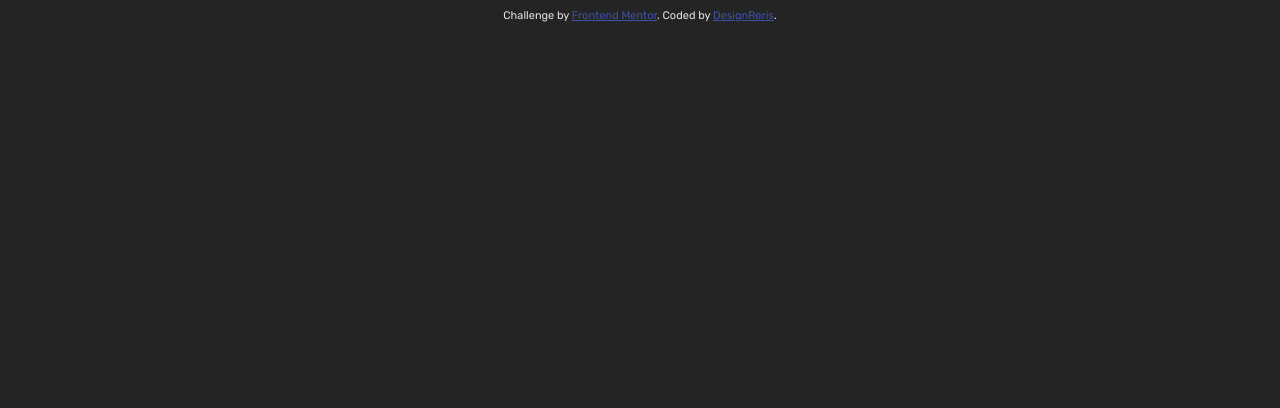
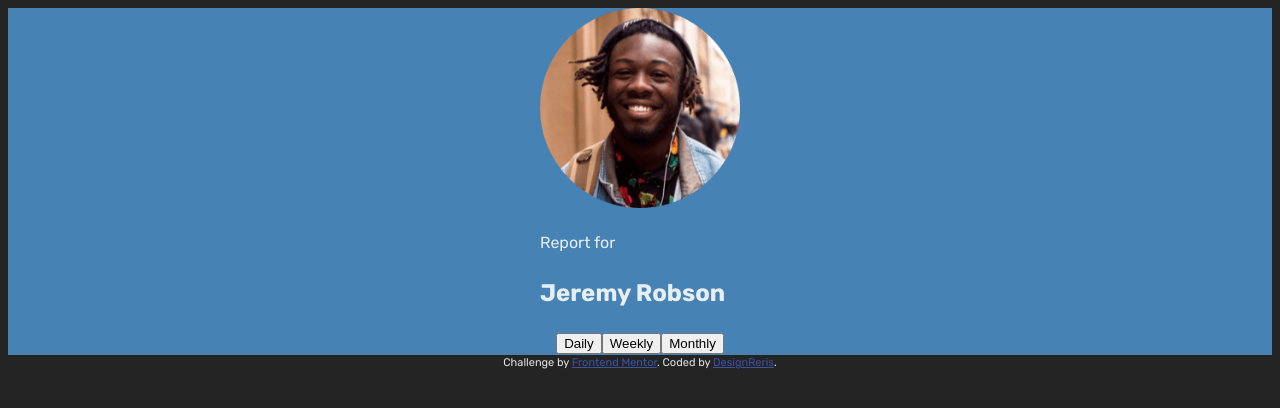
Before and after one commit to WinjiShinji/challenge_timetrackingdashboard, a React (Vite) app: page / in a window 1280 px wide. Shown: the top 408 px of the page. Built offline with nearby package versions, Linux system fonts and the light colour scheme.

Commit message:
Routing -  react-router-dom Context - Reducers

```diff
--- a/package.json
+++ b/package.json
@@ -11,7 +11,8 @@
   },
   "dependencies": {
     "react": "^18.2.0",
-    "react-dom": "^18.2.0"
+    "react-dom": "^18.2.0",
+    "react-router-dom": "^6.23.1"
   },
   "devDependencies": {
     "@types/react": "^18.2.66",
--- a/src/App.tsx
+++ b/src/App.tsx
@@ -1,9 +1,18 @@
+import { BrowserRouter, Route, Routes } from "react-router-dom"
 import Footer from "./components/Footer"
+import Home from "./pages/Home"
+import { AppProvider } from "./context/AppContext"
 
 function App() {
-
   return (
     <>
+      <AppProvider>
+        <BrowserRouter>
+          <Routes>
+            <Route path="/" element={<Home />} />
+          </Routes>
+        </BrowserRouter>
+      </AppProvider>
       <Footer />
     </>
   )
--- /dev/null
+++ b/src/components/CardTop.tsx
@@ -0,0 +1,58 @@
+import { useContext } from "react"
+import profile_img from "../assets/images/image-jeremy.png"
+import AppContext from "../context/AppContext"
+
+export default function CardTop() {
+  const { state, dispatch } = useContext(AppContext)
+  console.log(state)
+
+  return (
+    <section className="card_top">
+      {/* Card Header */}
+      <header>
+        <img
+          className="card_top-img"
+          src={profile_img}
+          alt="Your profile picture"
+          width={200}
+          height={200}
+          loading="eager"
+        />
+        <div className="card_top-text">
+          <p>Report for</p>
+          <h1>Jeremy Robson</h1>
+        </div>
+      </header>
+      {/* Card Body */}
+      <div>
+        <button
+          className="card_top-btn"
+          type="button"
+          onClick={() => {
+            dispatch({ type: "daily" })
+          }}
+        >
+          Daily
+        </button>
+        <button
+          className="card_top-btn"
+          type="button"
+          onClick={() => {
+            dispatch({ type: "weekly" })
+          }}
+        >
+          Weekly
+        </button>
+        <button
+          className="card_top-btn"
+          type="button"
+          onClick={() => {
+            dispatch({ type: "monthly" })
+          }}
+        >
+          Monthly
+        </button>
+      </div>
+    </section>
+  )
+}
--- /dev/null
+++ b/src/context/AppContext.tsx
@@ -0,0 +1,25 @@
+import { ReactNode, createContext, useReducer } from "react"
+import { initState, timeReducer } from "../reducers/timeReducer"
+
+type Props = {
+  children: ReactNode
+}
+
+const AppContext = createContext({})
+
+export const AppProvider = ({ children }: Props) => {
+  const [state, dispatch] = useReducer(timeReducer, initState)
+
+  return (
+    <AppContext.Provider
+      value={{
+        state,
+        dispatch,
+      }}
+    >
+      {children}
+    </AppContext.Provider>
+  )
+}
+
+export default AppContext
--- a/src/index.css
+++ b/src/index.css
@@ -1,10 +1,10 @@
-@import url('https://fonts.googleapis.com/css2?family=Rubik:ital,wght@0,300..900;1,300..900&display=swap');
+@import url("https://fonts.googleapis.com/css2?family=Rubik:ital,wght@0,300..900;1,300..900&display=swap");
 
 :root {
   /* ==== Defaults ==== */
   font-family: "Rubik", sans-serif;
   font-optical-sizing: auto;
-  font-weight: 300,400,500;
+  font-weight: 300, 400, 500;
   font-style: normal;
   line-height: 1.5;
 
@@ -34,13 +34,15 @@
   --paleBlue: hsl(236, 100%, 87%);
 }
 
+/* ==== Cards ==== */
+.card_top {
+  display: flex;
+  flex-direction: column;
+  justify-content: center;
+  align-items: center;
 
-
-/* ==== Cards ==== */
-.card_title {
-  font-size: 1.25rem;
+  background-color: steelblue;
 }
-
 
 /* Footer */
 .attribution {
--- /dev/null
+++ b/src/pages/Home.tsx
@@ -0,0 +1,9 @@
+import CardTop from "../components/CardTop"
+
+export default function Home() {
+  return (
+    <main>
+      <CardTop />
+    </main>
+  )
+}
--- /dev/null
+++ b/src/reducers/timeReducer.ts
@@ -0,0 +1,39 @@
+type ReducerAction = {
+  type: string
+  payload?: string | undefined
+}
+
+export const initState = {
+  daily: true,
+  weekly: false,
+  monthly: false,
+}
+
+export const timeReducer = (state: typeof initState, action: ReducerAction) => {
+  switch (action.type) {
+    case "daily":
+      return {
+        ...state,
+        daily: true,
+        weekly: false,
+        monthly: false,
+      }
+    case "weekly":
+      return {
+        ...state,
+        daily: false,
+        weekly: true,
+        monthly: false,
+      }
+    case "monthly":
+      return {
+        ...state,
+        daily: false,
+        weekly: false,
+        monthly: true,
+      }
+
+    default:
+      return state
+  }
+}
--- a/tsconfig.json
+++ b/tsconfig.json
@@ -20,6 +20,6 @@
     "noUnusedParameters": true,
     "noFallthroughCasesInSwitch": true
   },
-  "include": ["src"],
+  "include": ["src", "next-env.d.ts"],
   "references": [{ "path": "./tsconfig.node.json" }]
 }
```
Also changed, not shown: 1 other file (tests, documents, lock files or other folders).
